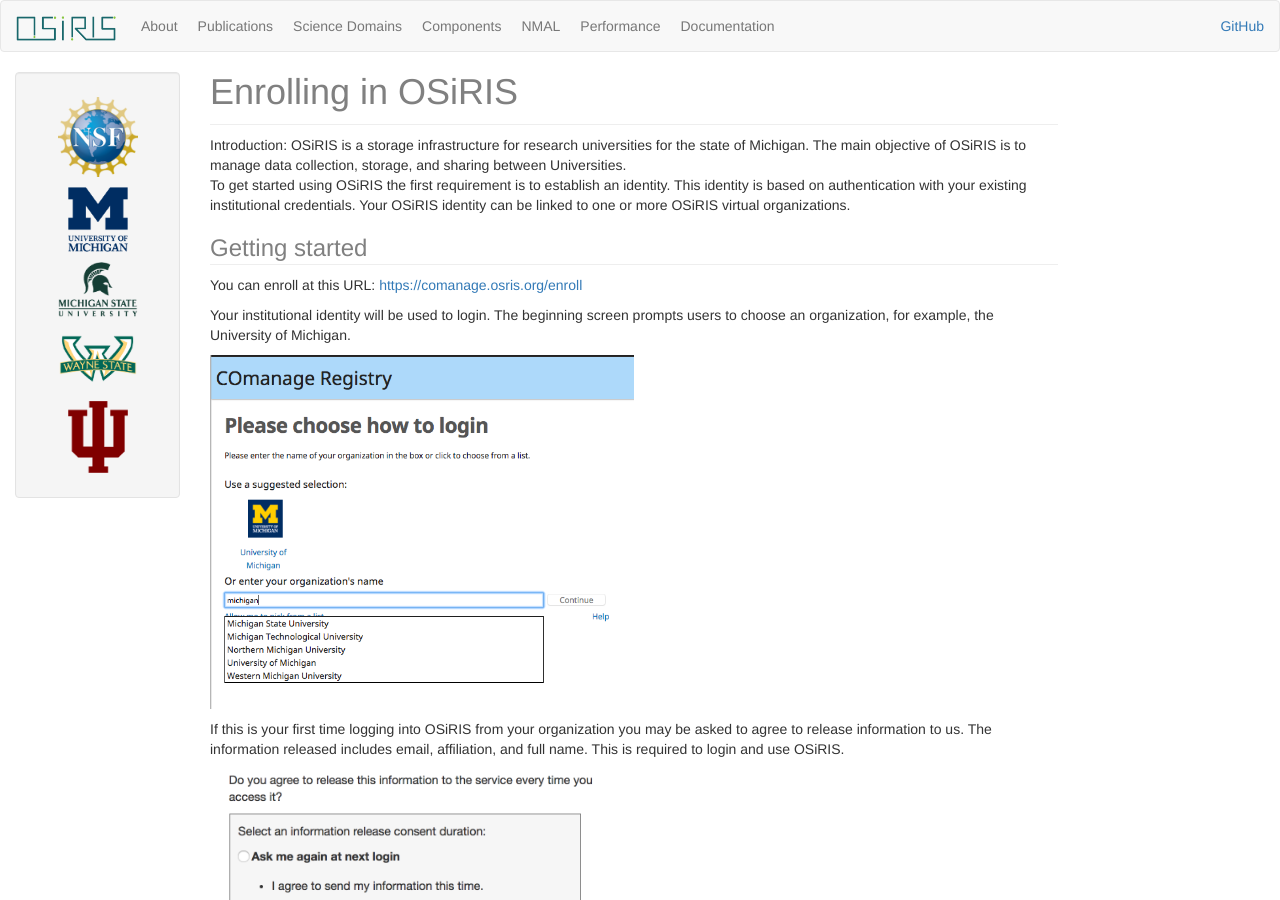
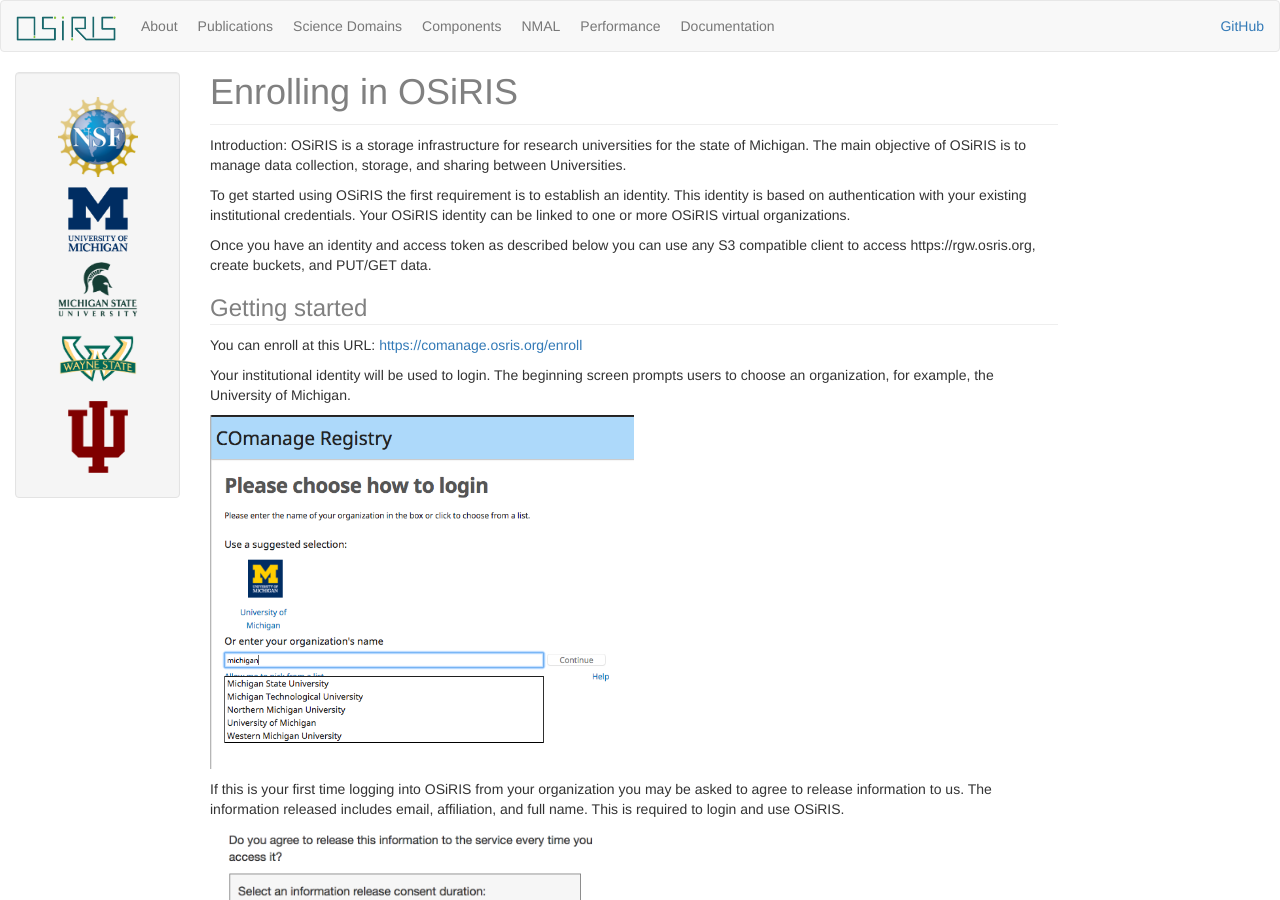
Before and after one commit to MI-OSiRIS/mi-osiris.github.io, a Jekyll site: the page built from documentation/enrollment.md, in a window 1280 px wide and 900 px high. Built offline with Jekyll 4.4.1, drawn with Linux system fonts in a browser that asks for light colours.

Commit message:
Add pointer to rgw.osris.org to enrollment doc

```diff
--- a/documentation/enrollment.md
+++ b/documentation/enrollment.md
@@ -6,7 +6,10 @@
 {% include JB/setup %}
 Introduction:
 OSiRIS is a storage infrastructure for research universities for the state of Michigan. The main objective of OSiRIS is to manage data collection, storage, and sharing between Universities.
+
 To get started using OSiRIS the first requirement is to establish an identity.  This identity is based on authentication with your existing institutional credentials.  Your OSiRIS identity can be linked to one or more OSiRIS virtual organizations.
+
+Once you have an identity and access token as described below you can use any S3 compatible client to access https://rgw.osris.org, create buckets, and PUT/GET data.
 
 <h3>Getting started</h3>
 
```
